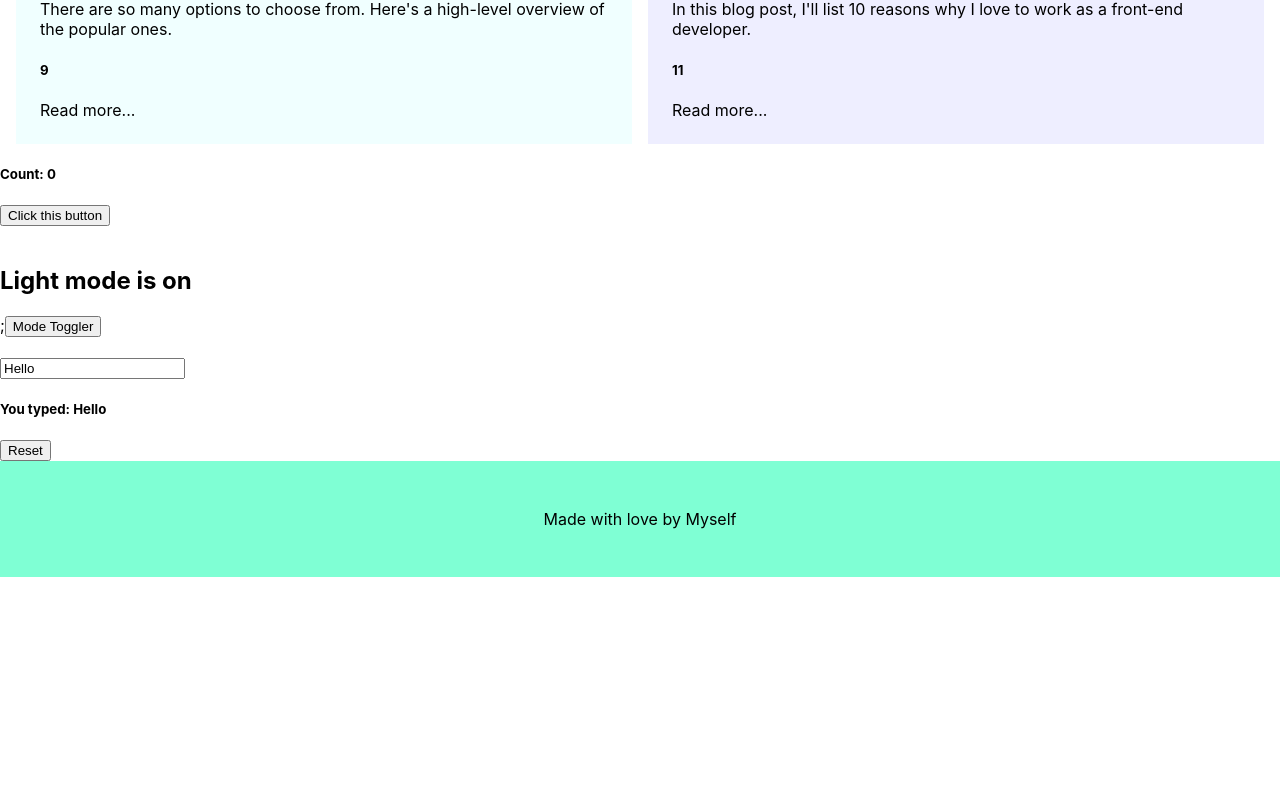
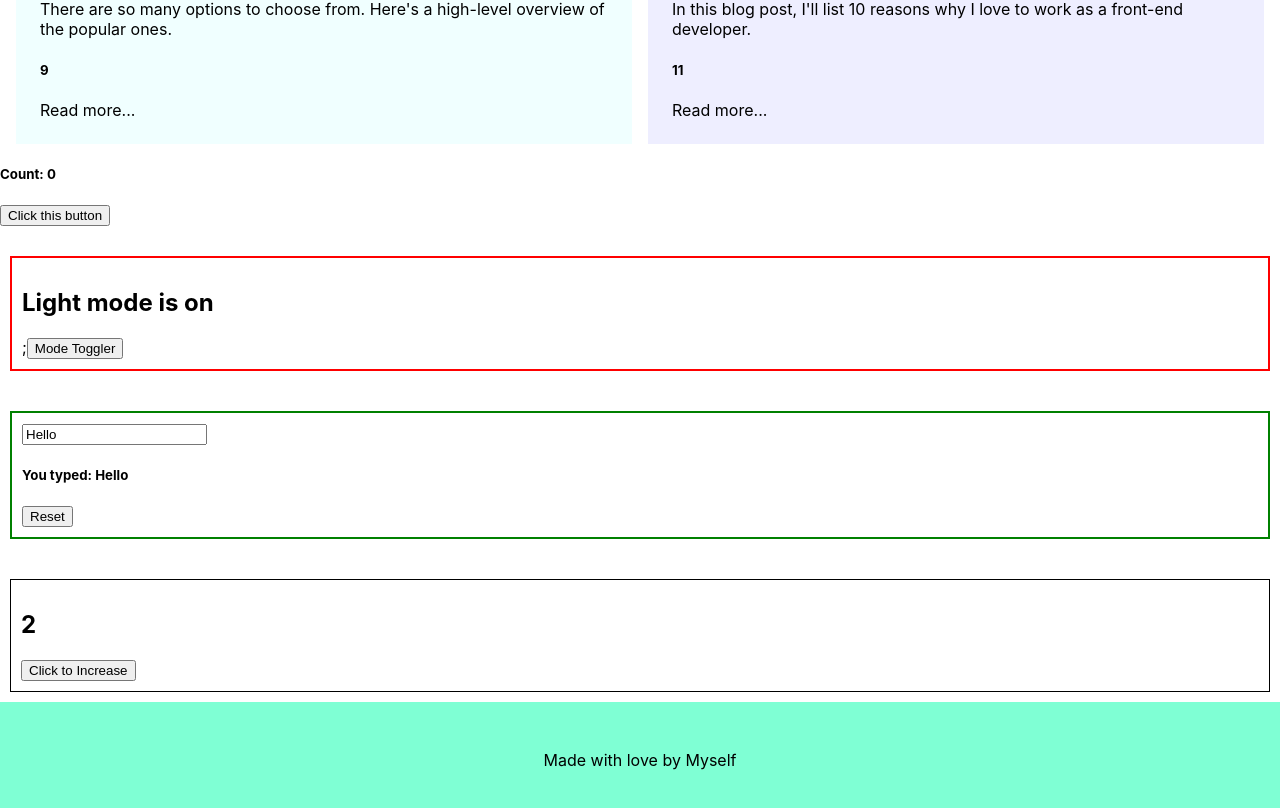
Before and after one commit to ahmedaryf/meta-react-lesson, a React (Create React App) app: page / in a window 1280 px wide. Shown: the part 1105-1913 px from the top of the page. Before the commit the page ends 1682 px from the top, so only its background shows below. Built offline with nearby package versions, Linux system fonts and the light colour scheme.

Commit message:
new updates

```diff
--- a/src/App.js
+++ b/src/App.js
@@ -7,6 +7,7 @@ import InputComponent from './components/InputComponent';
 import Intro1 from './components/Intro1';
 import Nav from './components/nav';
 import Promo from './components/Promo';
+import TestStateComponent from './components/TestStateComponent';
 import Intro from './Intro';
 import ModeTogle from './ModeTogler';
 
@@ -38,6 +39,8 @@ function App() {
     <ModeTogle />
     <br />
     <InputComponent />
+    <br />
+    <TestStateComponent />
       <div><Footer /></div>
 
 
--- a/src/ModeTogler.js
+++ b/src/ModeTogler.js
@@ -12,7 +12,7 @@ function ModeTogle() {
             }
         }
     return (
-        <div>
+        <div style={{border:"2px red solid", margin:"10px", padding:"10px"}}>
             {darkMode ? darkMode1 : lightMode1};
             <button onClick={toggler}>Mode Toggler</button>
         </div>
--- a/src/components/InputComponent.js
+++ b/src/components/InputComponent.js
@@ -3,14 +3,14 @@ import { useState } from "react";
 function InputComponent() {
     const [inputText, setText] = useState("Hello")
 
-    function handleChange(e){
-        setText(e.target.value);
+    function handleChange(event){
+        setText(event.target.value);
     }
     return (
-        <div>
+        <div style={{border:"2px green solid", margin:"10px", padding:"10px"}}>
             <input value={inputText} onChange={handleChange} />
             <h5>You typed: {inputText}</h5>
-            <button onClick={() => setText('Hellooo')}>Reset</button>
+            <button onClick={() => setText('')}>Reset</button>
         </div>
      );
 }
--- /dev/null
+++ b/src/components/TestStateComponent.js
@@ -0,0 +1,19 @@
+import { useState } from "react";
+
+function TestStateComponent() {
+    const [count, setCount] = useState(2);
+
+    function increase(){
+        // check previous count value and incease by one using Arrow function
+        setCount(prevCount => prevCount + 1)
+
+    }
+    return (
+        <div style={{border:"1px black solid", margin:"10px", padding:"10px"}}>
+            <h2>{count}</h2>
+            <button onClick={increase}>Click to Increase</button>
+        </div>
+     );
+}
+
+export default TestStateComponent;
```
